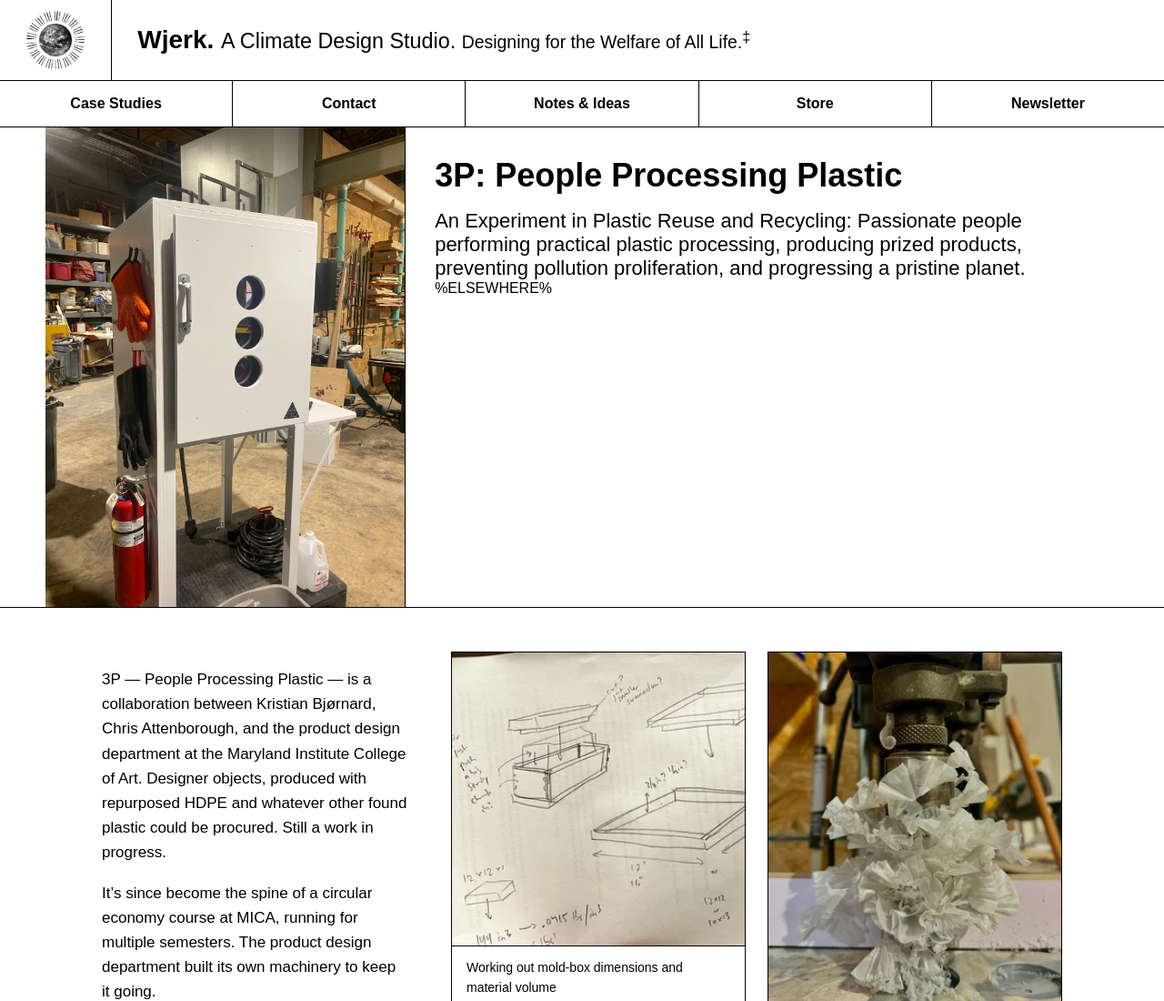
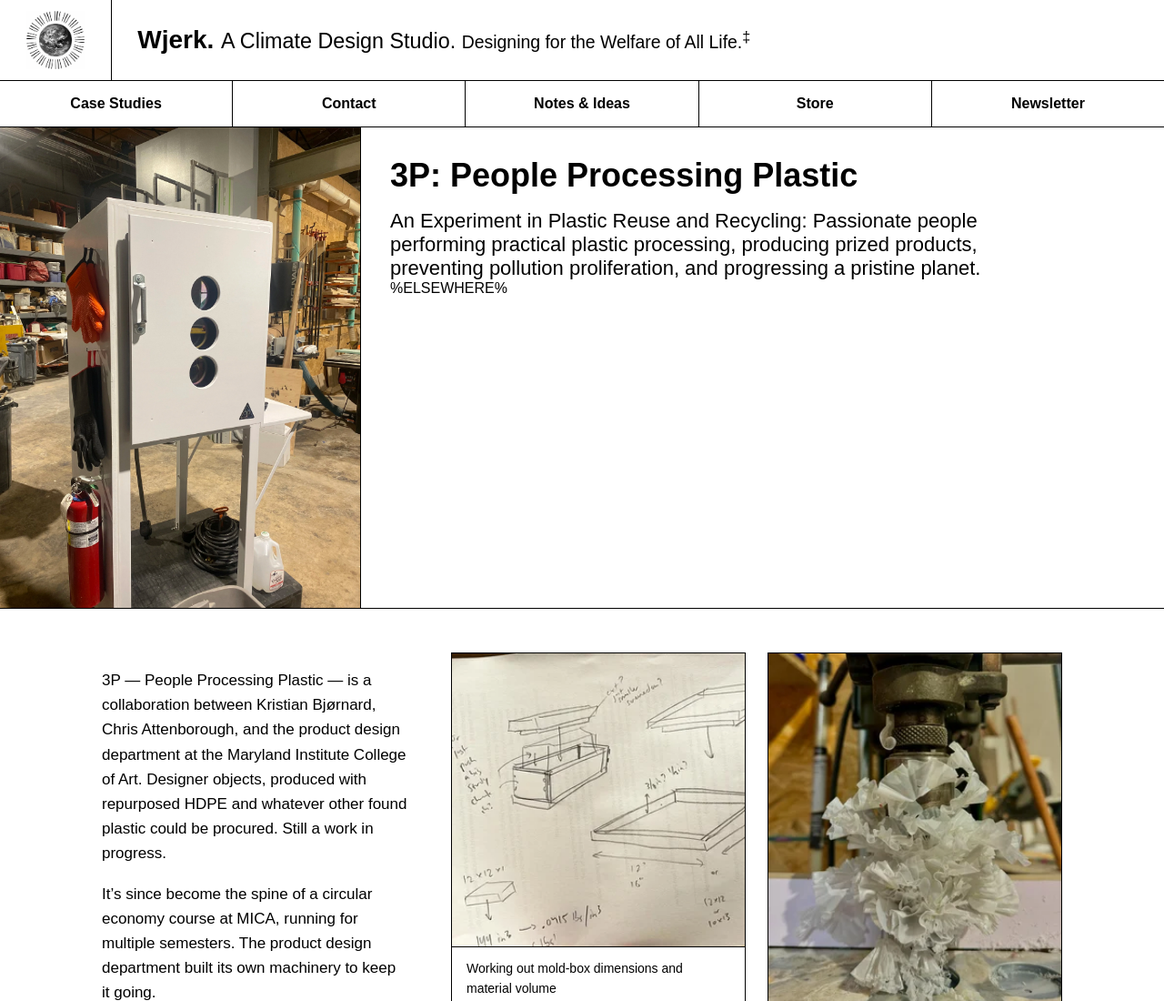
Before and after one commit to bjornmeansbear/a.wjerk.shop, a plain HTML site: page case-study-3p.html in a window 1280 px wide. Shown: the top 1100 px of the page at 91% size. Drawn offline with Linux system fonts and the light colour scheme.

Commit message:
I think I sorted the flexbox image problem

```diff
--- a/style.css
+++ b/style.css
@@ -259,29 +259,33 @@ footer ul p { margin: 0; }
 /***************************/
 .caseStudyDetail {
   display: flex;
-  justify-content: center;
+  flex-wrap: wrap; /* stack on narrow screens instead of squeezing both columns onto one line */
   border-bottom: 1px solid;
   width: 100%;
-  max-height: 66vh;
 }
 
 .caseStudyDetail .imageWrapper {
   display: flex;
-  align-items: center;
-  justify-content: center;
-  max-height: 100%;
+  flex: 0 1 auto; /* hard left, sized to the image — never grows to eat .content's space */
 }
 
 .caseStudyDetail .imageWrapper img {
   display: block;
   width: auto;
-  height: 100%;
-  object-fit: cover;  /* safety net; the rule above means this rarely engages */
-  mix-blend-mode: multiply;
+  height: auto;
+  /* max-height (not height) is what actually gets "66vh, aspect ratio kept":
+     a fixed height plus width:auto can still overflow sideways on a narrow
+     screen, since nothing would be capping the width. max-width/max-height
+     together let the browser pick the largest size that fits both without
+     distorting or cropping the image. */
+  max-height: 66vh;
+  max-width: 100%;
 }
 
 .caseStudyDetail .content {
+  flex: 1 1 20rem; /* fills the remaining space to the image's right */
   padding: 2rem;
+  max-width: 45rem;
 }
 
 .caseStudyDetail .content h1 {
@@ -293,7 +297,6 @@ footer ul p { margin: 0; }
   font-size: 1.25rem;
   font-weight: 300;
   margin: 0;
-  max-width: 45rem;
 }
 
 /* Elsewhere block: Live/Shop/Essay/Research links, stamped in at build time
```
